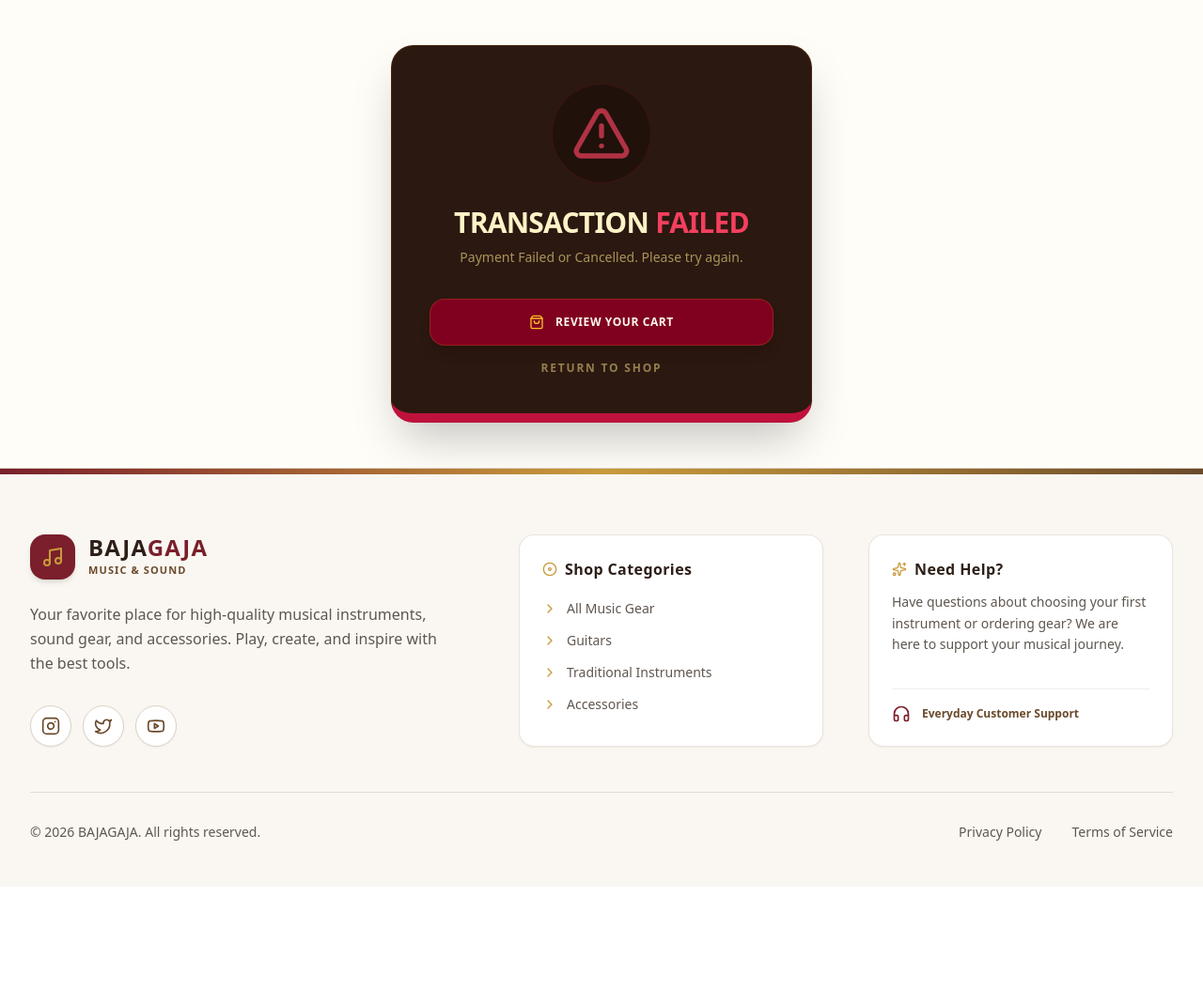
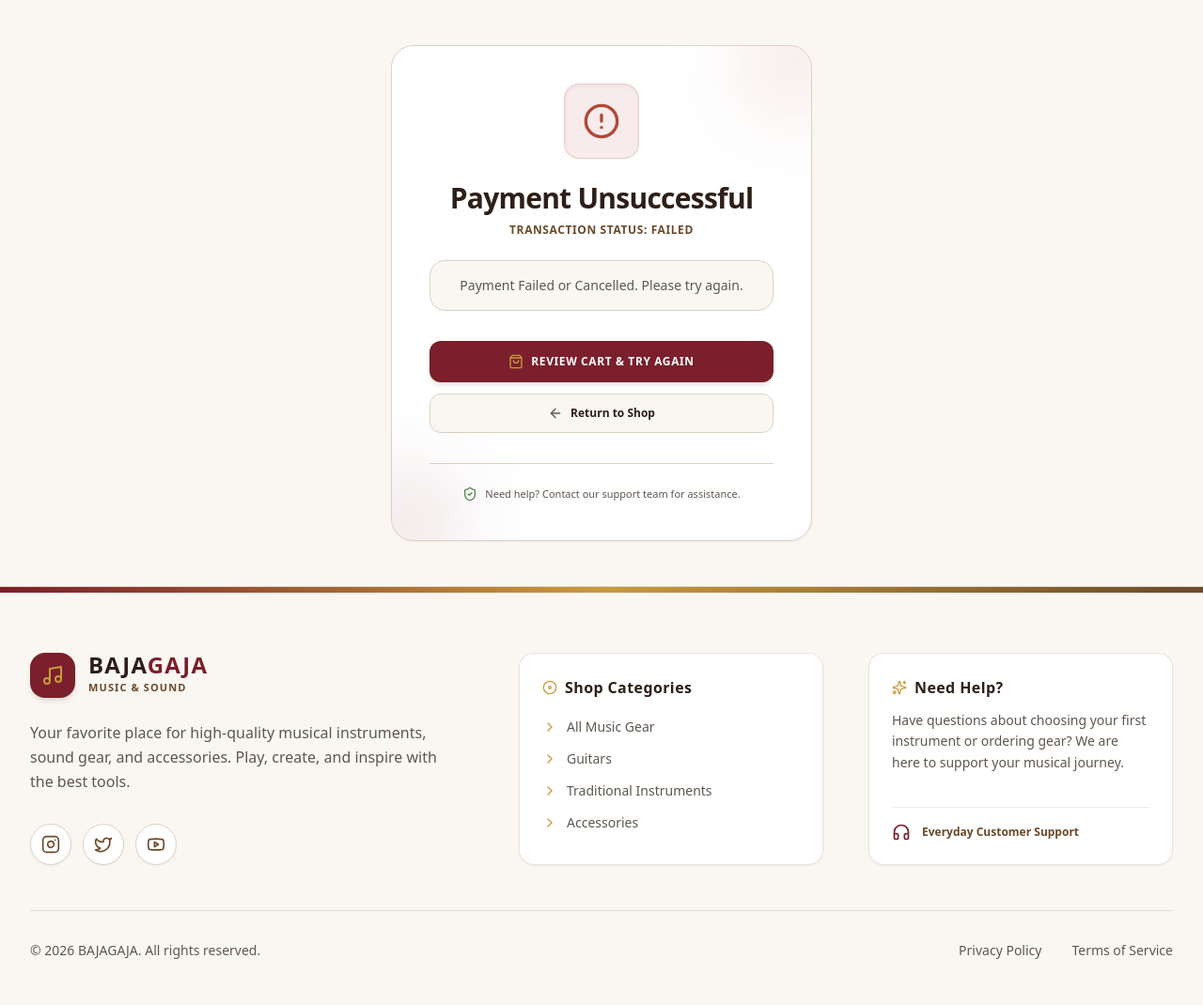
Before and after one commit to bipinjlimbu/B2C-E-Commerce---Django-Project-III, a Django app: page /payment/failed/ in a window 1280 px wide. Shown: the part 81-1151 px from the top of the page at 94% size. Before the commit the page ends 1025 px from the top, so only its background shows below. Run offline with Django 5.2, Linux system fonts and the light colour scheme.

Commit message:
Payment Failed Page UI Updated

```diff
--- a/bg_project/bg_app/templates/main/payment_failed_page.html
+++ b/bg_project/bg_app/templates/main/payment_failed_page.html
@@ -3,46 +3,57 @@
 <head>
     <meta charset="UTF-8">
     <meta name="viewport" content="width=device-width, initial-scale=1.0">
-    <title>Transaction Failed | BajaGaja</title>
+    <title>Payment Unsuccessful | BajaGaja</title>
     {% load static %}
     <link href="{% static 'css/styles.css' %}" rel="stylesheet" />
 </head>
 
-<body class="bg-amber-50/30 text-stone-900 font-sans flex flex-col min-h-screen">
+<body class="bg-[#FAF7F2] text-[#5F564F] font-sans flex flex-col min-h-screen selection:bg-[#7A1F2B] selection:text-white">
     {% include 'components/_navbar.html' %}
 
     {% include 'components/_messages.html' %}
 
-    <main class="flex-grow flex items-center justify-center py-12 px-4">
-        <div class="max-w-md w-full bg-[#2b1810] p-10 rounded-3xl shadow-2xl border border-amber-900/40 border-b-[10px] border-b-rose-700 text-center">
+    <main class="flex-grow flex items-center justify-center py-12 px-4 sm:px-6 lg:px-8">
+        <div class="max-w-md w-full bg-white border border-[#DDD2C5] rounded-3xl p-8 sm:p-10 shadow-sm text-center relative overflow-hidden">
 
-            <div class="flex justify-center mb-6">
-                <div class="bg-[#1c0f0a] p-5 rounded-full border border-rose-900/40 animate-pulse shadow-inner">
-                    <i data-lucide="alert-triangle" class="w-16 h-16 text-rose-500 stroke-[2px]"></i>
-                </div>
+            <div class="absolute -top-12 -right-12 w-32 h-32 bg-[#B4473A]/10 rounded-full blur-2xl pointer-events-none"></div>
+            <div class="absolute -bottom-12 -left-12 w-32 h-32 bg-[#7A1F2B]/10 rounded-full blur-2xl pointer-events-none"></div>
+
+            <div class="w-20 h-20 bg-[#B4473A]/10 border border-[#B4473A]/20 rounded-2xl mx-auto mb-6 flex items-center justify-center text-[#B4473A] shadow-inner">
+                <i data-lucide="alert-circle" class="w-10 h-10"></i>
             </div>
 
-            <h2 class="text-3xl font-black text-amber-100 tracking-tight uppercase mb-2">
-                Transaction <span class="text-rose-500">Failed</span>
-            </h2>
+            <h1 class="text-2xl sm:text-3xl font-extrabold text-[#2D1F18] tracking-tight mb-2">
+                Payment Unsuccessful
+            </h1>
 
-            <p class="text-amber-200/60 mb-8 font-medium leading-relaxed text-sm">
+            <p class="text-xs font-semibold text-[#6B4A2B] uppercase tracking-wider mb-6">
+                Transaction Status: Failed
+            </p>
+
+            <div class="bg-[#FAF7F2] border border-[#DDD2C5] rounded-2xl p-4 mb-8 text-xs sm:text-sm text-[#5F564F] leading-relaxed text-center">
                 {% if messages %}
                     {% for message in messages %}{{ message }}{% endfor %}
                 {% else %}
-                    The checkout window timed out or your payment authorization was declined.
+                    The checkout window timed out or your payment authorization was declined. Don't worry, your items are still safely saved in your cart.
                 {% endif %}
-            </p>
+            </div>
 
-            <div class="space-y-4">
-                <a href="/cart/" class="w-full bg-[#800020] hover:bg-[#500014] text-amber-50 font-bold py-4 rounded-2xl shadow-lg border border-amber-500/20 flex items-center justify-center gap-3 transition-all active:scale-95 uppercase tracking-wider text-xs">
-                    <i data-lucide="shopping-bag" class="w-4 h-4 text-amber-400"></i>
-                    Review Your Cart
+            <div class="space-y-3">
+                <a href="/cart/" class="w-full bg-[#7A1F2B] hover:bg-[#5E1721] text-white font-bold py-3.5 px-6 rounded-xl text-xs uppercase tracking-wider transition-all flex items-center justify-center gap-2 shadow-md hover:shadow-lg">
+                    <i data-lucide="shopping-bag" class="w-4 h-4 text-[#C89B3C]"></i>
+                    <span>Review Cart & Try Again</span>
                 </a>
 
-                <a href="/" class="block text-amber-200/50 font-bold hover:text-amber-100 transition-colors uppercase text-xs tracking-[0.15em]">
-                    Return to Shop
+                <a href="/" class="w-full bg-[#FAF7F2] hover:bg-[#DDD2C5]/30 text-[#2D1F18] font-semibold py-3 px-6 rounded-xl text-xs transition-all flex items-center justify-center gap-2 border border-[#DDD2C5]">
+                    <i data-lucide="arrow-left" class="w-4 h-4 text-[#5F564F]"></i>
+                    <span>Return to Shop</span>
                 </a>
+            </div>
+
+            <div class="mt-8 pt-6 border-t border-[#DDD2C5] flex items-center justify-center gap-2 text-[11px] text-[#5F564F]">
+                <i data-lucide="shield-check" class="w-4 h-4 text-[#5B8A5A]"></i>
+                <span>Need help? Contact our support team for assistance.</span>
             </div>
         </div>
     </main>
--- a/bg_project/static/css/styles.css
+++ b/bg_project/static/css/styles.css
@@ -1659,6 +1659,10 @@ Ensure the default browser behavior of the `hidden` attribute.
   border-color: rgb(122 31 43 / var(--tw-border-opacity));
 }
 
+.border-\[\#B4473A\]\/20 {
+  border-color: rgb(180 71 58 / 0.2);
+}
+
 .border-t-transparent {
   border-top-color: transparent;
 }
@@ -1910,6 +1914,10 @@ Ensure the default browser behavior of the `hidden` attribute.
 .bg-\[\#5B8A5A\] {
   --tw-bg-opacity: 1;
   background-color: rgb(91 138 90 / var(--tw-bg-opacity));
+}
+
+.bg-\[\#B4473A\]\/10 {
+  background-color: rgb(180 71 58 / 0.1);
 }
 
 .bg-gradient-to-r {
```
